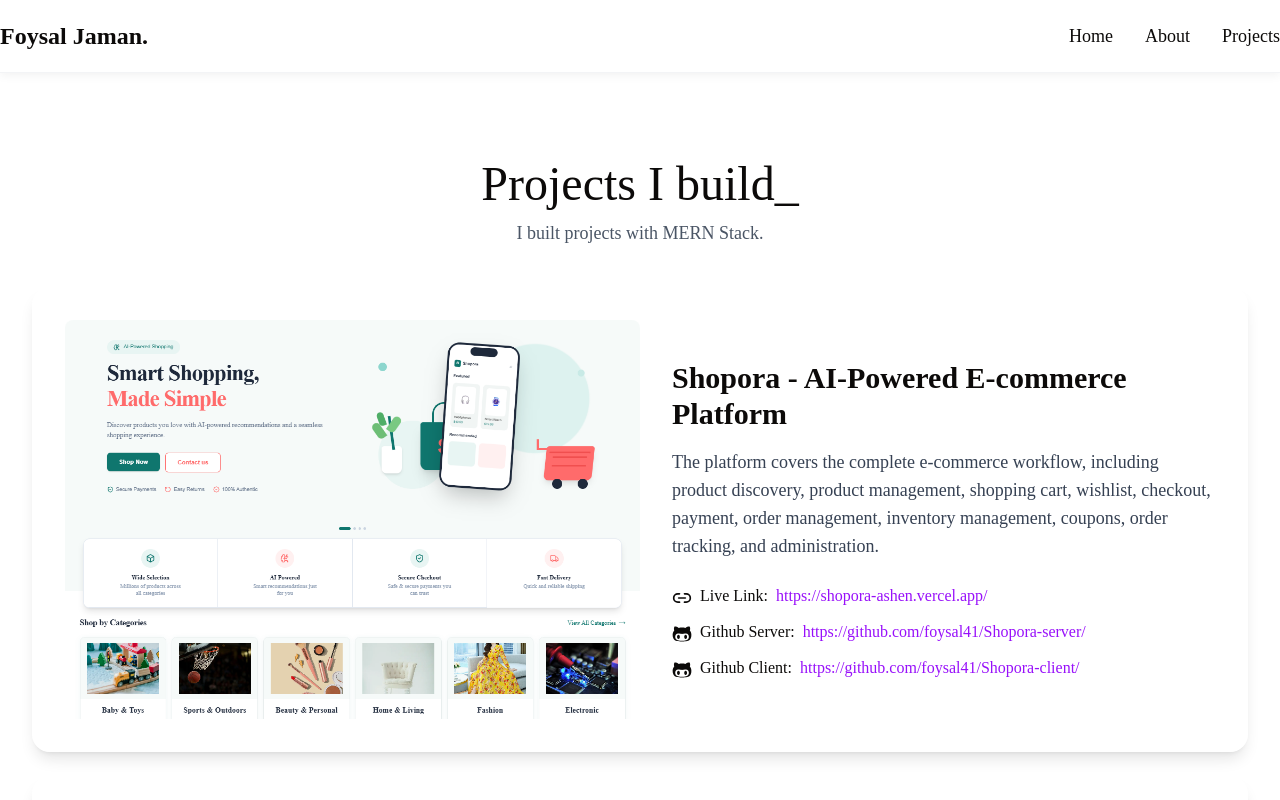
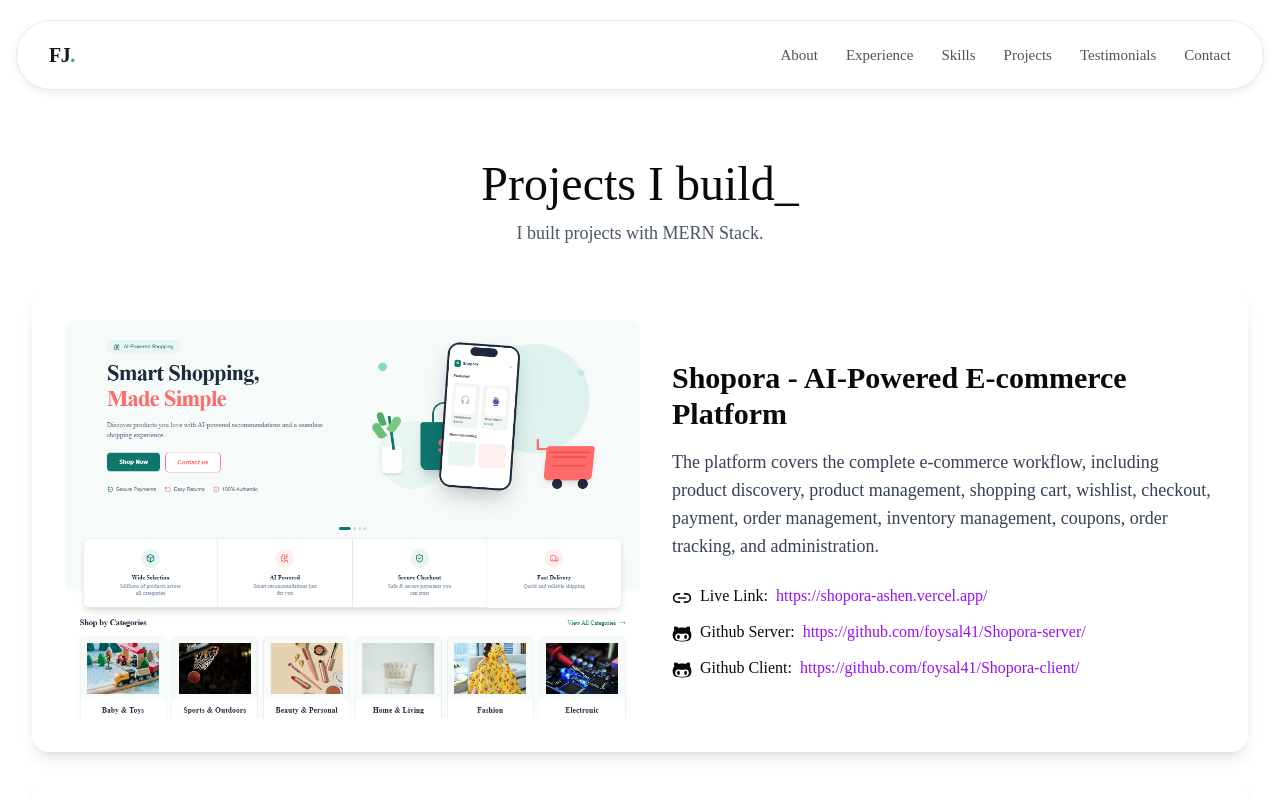
Before and after one commit to foysal41/foysal-jaman, a Next.js app: page /projects in a window 1280 px wide. Shown: the top 800 px of the page. Built offline with nearby package versions, Linux system fonts and the light colour scheme.

Commit message:
refactor nav bar in header

```diff
--- a/package.json
+++ b/package.json
@@ -13,7 +13,6 @@
     "class-variance-authority": "^0.7.1",
     "clsx": "^2.1.1",
     "lucide-react": "^1.28.0",
-    "motion": "^12.43.0",
     "next": "16.2.6",
     "react": "19.2.4",
     "react-dom": "19.2.4",
--- a/src/app/components/global/Header.jsx
+++ b/src/app/components/global/Header.jsx
@@ -1,46 +1,42 @@
 "use client";
 
+import { Menu, X } from "lucide-react";
 import Link from "next/link";
 import React, { useState } from "react";
 
 export default function Header() {
-  const [open, setOpen] = useState(false);
+  const [open, setOpen] = useState(false)
 
   const menuItems = [
-    {
-      title: "Home",
-      href: "/",
-    },
-    {
-      title: "About",
-      href: "#about",
-    },
-    {
-      title: "Projects",
-      href: "/projects",
-    },
+    { title: "About", href: "/#about" },
+    { title: "Experience", href: "/#experience" },
+    { title: "Skills", href: "/#skills" },
+    { title: "Projects", href: "/projects" },
+    { title: "Testimonials", href: "/#testimonials" },
+    { title: "Contact", href: "/#contact" },
   ];
 
+
   return (
-    <header className="fixed left-0 top-0 z-50 w-full border-b border-gray-100 bg-white/95 shadow-[0_2px_10px_rgba(0,0,0,0.06)] backdrop-blur-sm">
-      <div className="mx-auto flex max-w-325 items-center justify-between px-4 md:px-0 py-5 ">
-
+   <header className="fixed inset-x-0 top-0 z-50 px-4 pt-5">
+      <nav className="mx-auto flex min-h-[70px] max-w-7xl items-center justify-between rounded-full border border-gray-200 bg-white px-6 shadow-[0_3px_8px_rgba(0,0,0,0.07)] backdrop-blur-xl sm:px-8">
         {/* LOGO */}
         <Link
           href="/"
-          className="text-xl font-bold md:text-2xl"
           onClick={() => setOpen(false)}
+          className="shrink-0 text-xl font-bold tracking-tight text-neutral-900"
         >
-          Foysal Jaman.
+          FJ<span className="text-emerald-500">.</span>
         </Link>
 
         {/* DESKTOP NAV */}
-        <ul className="hidden items-center gap-8 md:flex">
+        <ul className="hidden items-center gap-6 lg:flex xl:gap-7">
           {menuItems.map((item) => (
             <li key={item.title}>
               <Link
                 href={item.href}
-                className="cursor-pointer text-lg transition hover:text-purple-600"
+                onClick={() => setOpen(false)}
+                className="text-[15px] font-medium text-neutral-600 transition-colors hover:text-neutral-950"
               >
                 {item.title}
               </Link>
@@ -51,40 +47,25 @@ export default function Header() {
         {/* MOBILE MENU BUTTON */}
         <button
           type="button"
-          onClick={() => setOpen(!open)}
-          className="flex h-10 w-10 flex-col items-center justify-center gap-1.5 rounded-lg border border-gray-200 md:hidden"
-          aria-label="Toggle menu"
+          onClick={() => setOpen((prev) => !prev)}
+          aria-label={open ? "Close menu" : "Open menu"}
+          aria-expanded={open}
+          className="flex h-10 w-10 items-center justify-center rounded-full text-neutral-800 transition hover:bg-neutral-100 lg:hidden"
         >
-          <span
-            className={`h-0.5 w-5 bg-black transition ${
-              open ? "translate-y-2 rotate-45" : ""
-            }`}
-          />
-
-          <span
-            className={`h-0.5 w-5 bg-black transition ${
-              open ? "opacity-0" : ""
-            }`}
-          />
-
-          <span
-            className={`h-0.5 w-5 bg-black transition ${
-              open ? "-translate-y-2 -rotate-45" : ""
-            }`}
-          />
+          {open ? <X size={21} /> : <Menu size={21} />}
         </button>
-      </div>
+      </nav>
 
       {/* MOBILE NAV */}
       {open && (
-        <div className="border-t border-gray-100 px-4 py-4 md:hidden">
-          <ul className="mx-auto flex max-w-325 flex-col gap-4">
+        <div className="mx-auto mt-2 max-w-7xl rounded-3xl border border-gray-200 bg-white p-4 shadow-lg lg:hidden">
+          <ul className="flex flex-col gap-1">
             {menuItems.map((item) => (
               <li key={item.title}>
                 <Link
                   href={item.href}
                   onClick={() => setOpen(false)}
-                  className="block py-2 text-sm hover:text-purple-600"
+                  className="block rounded-xl px-4 py-3 text-sm font-medium text-neutral-700 transition hover:bg-gray-100 hover:text-neutral-950"
                 >
                   {item.title}
                 </Link>
--- a/src/app/components/homepage/Hero.jsx
+++ b/src/app/components/homepage/Hero.jsx
@@ -2,7 +2,6 @@
 
 import React, { useState } from "react";
 import Link from "next/link";
-import { motion } from "motion/react";
 import { FaLongArrowAltRight } from "react-icons/fa";
 import { FiSend } from "react-icons/fi";
 import { HiOutlineSparkles } from "react-icons/hi2";
@@ -61,12 +60,7 @@ export default function Hero() {
       <div className="mx-auto grid max-w-325 items-center gap-12 lg:grid-cols-2">
 
         {/* LEFT SIDE */}
-        <motion.div
-          initial={{ opacity: 0, x: -40 }}
-          animate={{ opacity: 1, x: 0 }}
-          transition={{ duration: 0.6 }}
-          className="text-center lg:text-left"
-        >
+        <div>
           <p className="mb-4 text-lg">
             Hi! I&apos;m Foysal Jaman
           </p>
@@ -93,15 +87,10 @@ export default function Hero() {
               url="https://drive.google.com/file/d/1So85OW5B_1o6QXOtyJGR1b_f__LH5piR/view?usp=sharing"
             />
           </div>
-        </motion.div>
+        </div>
 
         {/* RIGHT SIDE - ASK FOYSAL AI */}
-        <motion.div
-          initial={{ opacity: 0, x: 40 }}
-          animate={{ opacity: 1, x: 0 }}
-          transition={{ duration: 0.7 }}
-          className="w-full min-w-0"
-        >
+        <div>
           <div className="w-full min-w-0 overflow-hidden rounded-[28px] border border-purple-100 bg-white  shadow-[0_20px_70px_rgba(124,58,237,0.12)] md:p-7">
 
             {/* HEADER */}
@@ -276,7 +265,7 @@ export default function Hero() {
 
             </div>
           </div>
-        </motion.div>
+        </div>
       </div>
     </section>
   );
--- a/src/app/page.js
+++ b/src/app/page.js
@@ -1,40 +1,21 @@
-"use client";
+
 import Image from "next/image";
 import Hero from "./components/homepage/Hero";
 import About from "./components/homepage/About";
 import Skills from "./components/homepage/Skills";
 import Projects from "./components/homepage/Projects";
-import { motion, scale } from "motion/react";
 import ProfessionalTimeline from "./components/ui/ProfessionalTimeline";
 
 export default function Home() {
-  const sectionAnimation = {
-    initial: { opacity: 0, scale: 0.8, y: 60 },
-    whileInView: { opacity: 1, scale: 1, y: 0 },
-    viewport: { once: false, amount: 0.3 },
-    transition: {
-      duration: 0.8,
-      scale: { type: "spring", visualDuration: 0.5, bounce: 0.3 },
-    },
-  };
+
   return (
     <div className="container mx-auto">
-      <Hero></Hero>
-      <motion.div {...sectionAnimation}>
+        <Hero></Hero>
         <About></About>
-      </motion.div>
+        <Skills></Skills>
+        <ProfessionalTimeline></ProfessionalTimeline>
+        <Projects></Projects>
 
-      <motion.div {...sectionAnimation}>
-        <Skills></Skills>
-      </motion.div>
-
-      <motion.div {...sectionAnimation}>
-        <ProfessionalTimeline></ProfessionalTimeline>
-      </motion.div>
-
-      <motion.div {...sectionAnimation}>
-        <Projects></Projects>
-      </motion.div>
     </div>
   );
 }
```
Also changed, not shown: 1 other file (tests, documents, lock files or other folders).
